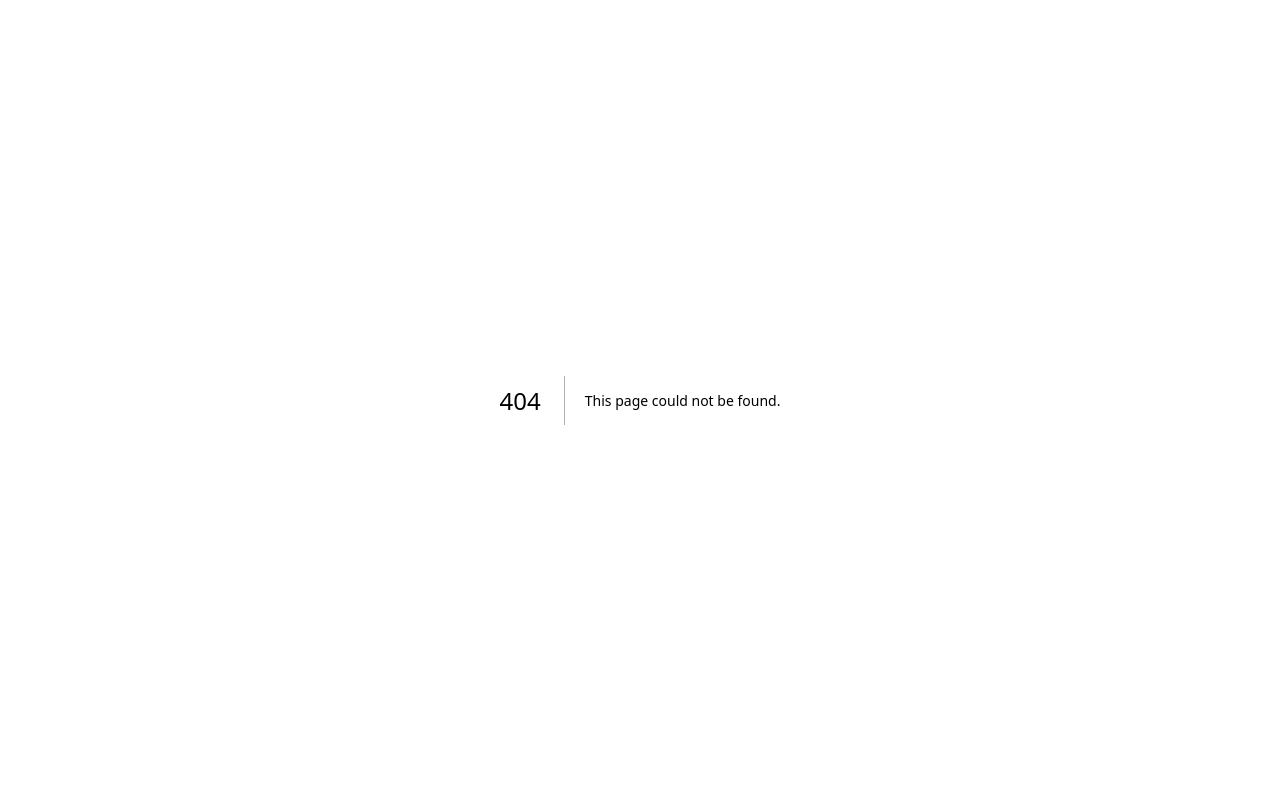
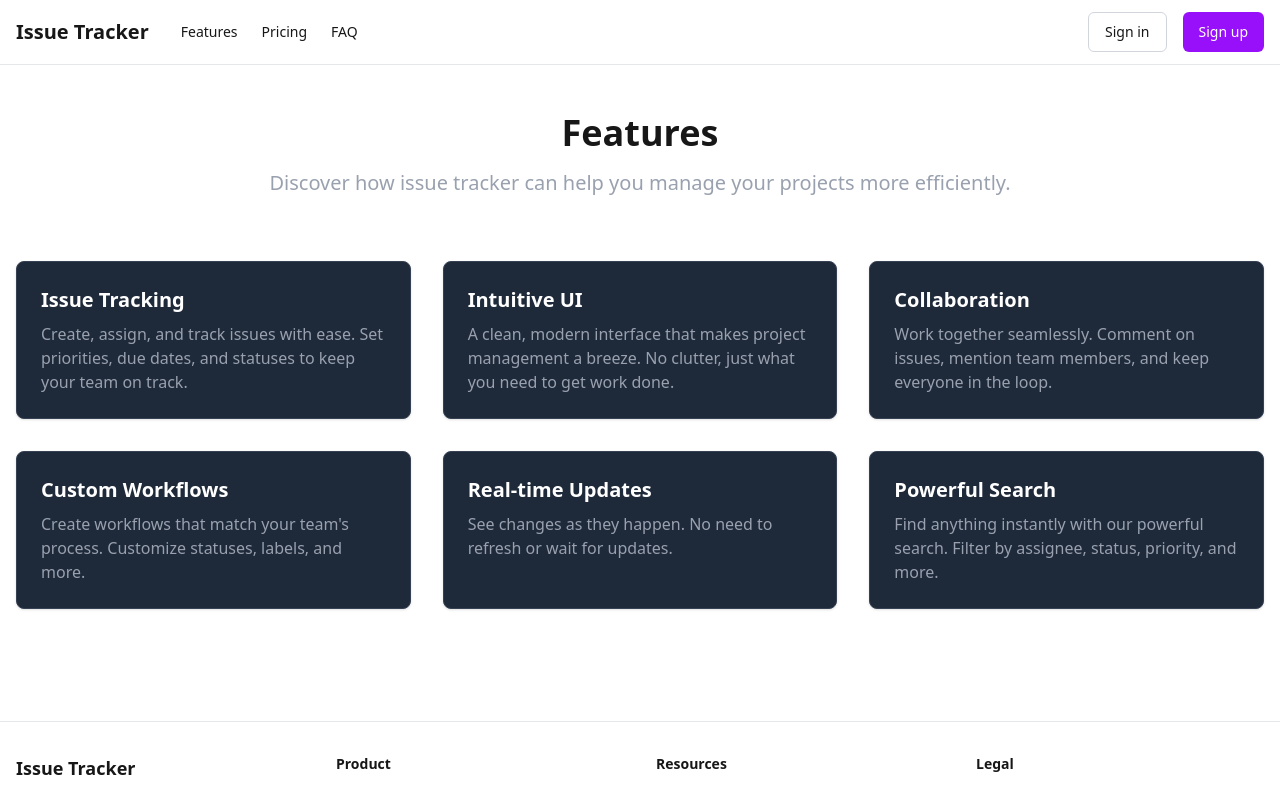
Before and after one commit to UbdaNam/issue-tracker, a Next.js app: page /features in a window 1280 px wide. Before the commit this address had no page. Shown: the top 795 px of the page. Built offline with nearby package versions, Linux system fonts and the light colour scheme.

Commit message:
Add faq and features pages

```diff
--- /dev/null
+++ b/app/(marketing)/faq/page.tsx
@@ -0,0 +1,54 @@
+export default function FAQPage() {
+  return (
+    <div className="container mx-auto px-4 py-12">
+      <h2 className="text-2xl font-bold mb-8 text-center">
+        Frequently Asked Questions
+      </h2>
+      <div className="space-y-6">
+        <FAQItem
+          question="What is Issue Tracker?"
+          answer="Issue Tracker is a project management tool inspired by Linear. It helps teams organize, track, and manage their projects and issues in a simple and efficient way."
+        />
+
+        <FAQItem
+          question="How do I create an account?"
+          answer="You can create an account by clicking the 'Sign Up' button in the top navigation bar. You'll need to provide an email address and create a password."
+        />
+
+        <FAQItem
+          question="Is it free to use?"
+          answer="Yes, Issue Tracker is completely free to use as it's an open-source project. You can even download the source code and host it yourself."
+        />
+
+        <FAQItem
+          question="Can I contribute to the project?"
+          answer={`Absolutely! Issue Tracker is open-source and contributions are welcome. Check out our GitHub repository to get started.`}
+        />
+
+        <FAQItem
+          question="How do I report bugs or request features?"
+          answer="You can report bugs or request features by opening an issue on our GitHub repository. We appreciate your feedback and contributions!"
+        />
+
+        <FAQItem
+          question="What technologies does Issue Tracker use?"
+          answer="Issue Tracker is built with Next.js, TypeScript, Tailwind CSS, and uses a PostgreSQL database. It leverages the latest features of Next.js App Router for optimal performance."
+        />
+      </div>
+    </div>
+  );
+}
+
+interface FAQItemProps {
+  question: string;
+  answer: string;
+}
+
+function FAQItem({ question, answer }: FAQItemProps) {
+  return (
+    <div>
+      <h4 className="text-lg font-semibold mb-2 text-gray-600">{question}</h4>
+      <p className="text-gray-400 dark:text-gray-300">{answer}</p>
+    </div>
+  );
+}
--- /dev/null
+++ b/app/(marketing)/features/page.tsx
@@ -0,0 +1,65 @@
+export default function FeaturesPage() {
+  return (
+    <div className="container mx-auto px-4 py-12">
+      <div className="max-w-3xl mx-auto text-center mb-16">
+        <h1 className="text-4xl font-bold mb-4">Features</h1>
+        <p className="text-xl text-gray-400">
+          Discover how issue tracker can help you manage your projects more
+          efficiently.
+        </p>
+      </div>
+
+      <div className="grid grid-cols-1 md:grid-cols-2 lg:grid-cols-3 gap-8 mb-16">
+        <FeatureCard
+          title="Issue Tracking"
+          description="Create, assign, and track issues with ease. Set priorities, due dates, and statuses to keep your team on track."
+        />
+        <FeatureCard
+          title="Intuitive UI"
+          description="A clean, modern interface that makes project management a breeze. No clutter, just what you need to get work done."
+        />
+        <FeatureCard
+          title="Collaboration"
+          description="Work together seamlessly. Comment on issues, mention team members, and keep everyone in the loop."
+        />
+        <FeatureCard
+          title="Custom Workflows"
+          description="Create workflows that match your team's process. Customize statuses, labels, and more."
+        />
+        <FeatureCard
+          title="Real-time Updates"
+          description="See changes as they happen. No need to refresh or wait for updates."
+        />
+        <FeatureCard
+          title="Powerful Search"
+          description="Find anything instantly with our powerful search. Filter by assignee, status, priority, and more."
+        />
+      </div>
+    </div>
+  );
+}
+
+function FeatureCard({
+  title,
+  description,
+}: {
+  title: string;
+  description: string;
+}) {
+  return (
+    <div className="bg-gray-800 p-6 rounded-lg shadow-sm border border-gray-700">
+      <h3 className="text-xl font-semibold mb-2 text-white">{title}</h3>
+      <p className="text-gray-400">{description}</p>
+    </div>
+  );
+}
+
+interface PlanCardProps {
+  title: string;
+  price: string;
+  description: string;
+  features: string[];
+  buttonText: string;
+  buttonLink: string;
+  highlighted?: boolean;
+}
--- a/app/(marketing)/pricing/page.tsx
+++ b/app/(marketing)/pricing/page.tsx
@@ -4,11 +4,9 @@
 
 export default function PricingPage() {
   return (
-    <div className="container mx-auto px-4 py-12 text-white">
+    <div className="container mx-auto px-4 py-12">
       <div className="max-w-2xl mx-auto text-center mb-16">
-        <h1 className="text-4xl font-bold mb-4 text-white">
-          Simple, Transparent Pricing
-        </h1>
+        <h1 className="text-4xl font-bold mb-4">Simple, Transparent Pricing</h1>
         <p className="text-xl text-gray-400 dark:text-gray-300">
           Choose the plan that&apos;s right for you and your team
         </p>
```
